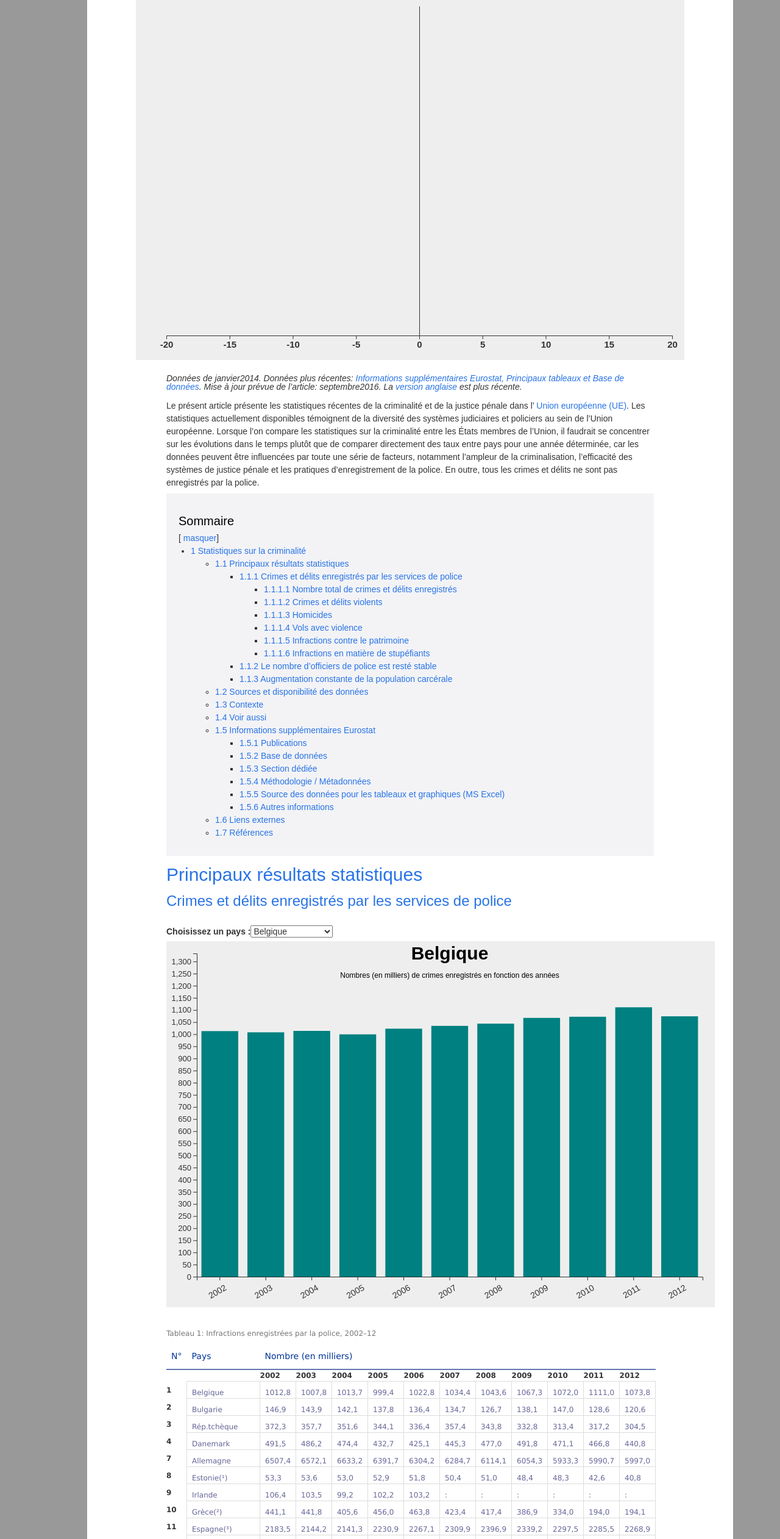
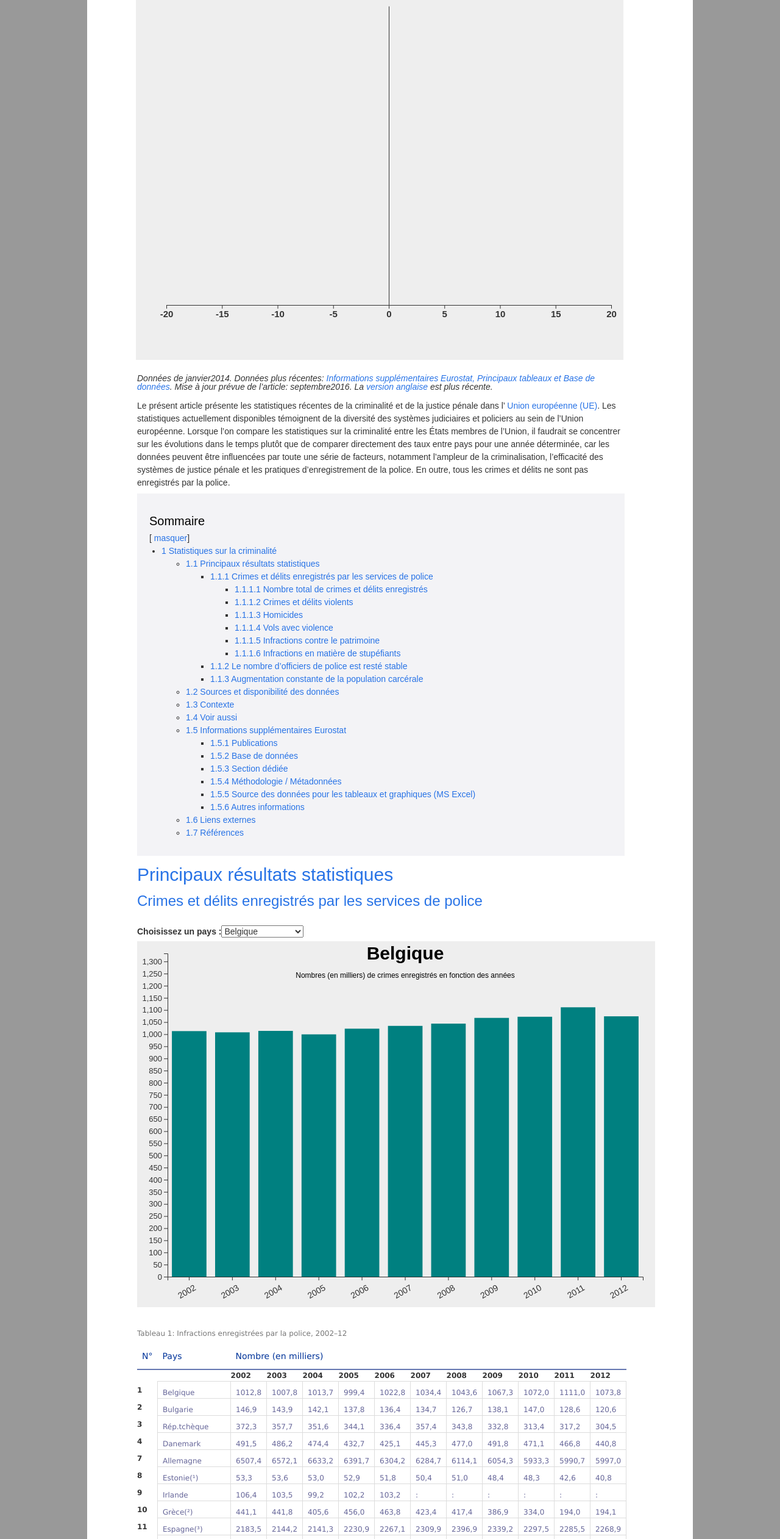
Before and after one commit to terencehecq/js-datavisualisation-challenge, a plain HTML site: page index.html in a window 1280 px wide. Shown: the part 277-2800 px from the top of the page at 61% size. Drawn offline with nearby package versions, Linux system fonts and the light colour scheme; no server answers; a web font is replaced by a local one.

Commit message:
adaptation de la taille des graph

```diff
--- a/assets/becode-app.js
+++ b/assets/becode-app.js
@@ -68,12 +68,12 @@ console.log(dataTwo);
 function createGraph(countryToShow){
 
     let margin = {top: 20, right: 20, bottom: 50, left: 50};
-    let width = 900 - margin.left - margin.right;
+    let width = 850 - margin.left - margin.right;
     let height = 600 - margin.top - margin.bottom;
 
     // Create SVG
     let svg1 = d3.select('#mw-content-text').insert('svg','#table1')
-                                            .attr('width', 900)
+                                            .attr('width', 850)
                                             .attr('height', 600)
                                             .style('background', '#eee')
                                             .attr('id','svg1')
@@ -225,7 +225,7 @@ d3.select('#mw-content-text').insert('label',"#selectCountry")
 function createGraph2(dateToShow){
 
     let margin = {top: 20, right: 20, bottom: 160, left: 50};
-    let width = 900 - margin.left - margin.right;
+    let width = 850 - margin.left - margin.right;
     let height = 650 - margin.top - margin.bottom;
     let countries = [];
     dataTwo.forEach(data => countries.push(data.country));
@@ -233,7 +233,7 @@ function createGraph2(dateToShow){
 
     // Create SVG
     let svg2 = d3.select('#mw-content-text').insert('svg','#table2')
-                                            .attr('width', 900)
+                                            .attr('width', 850)
                                             .attr('height', 600)
                                             .style('background', '#eee')
                                             .attr('id','svg2');
@@ -384,12 +384,12 @@ d3.select('#mw-content-text').insert('label',"#selectYear")
 // ----- Graph 3 ----- //
 
 let margin3 = {top: 20, right: 20, bottom: 90, left: 50};
-let width = 900 - margin3.left - margin3.right;
-let height = 650 - margin3.top - margin3.bottom;
+let width = 800 - margin3.left - margin3.right;
+let height = 600 - margin3.top - margin3.bottom;
 
 // Create SVG
 let svg3 = d3.select('#content').insert('svg','#bodyContent')
-                                        .attr('width', 900)
+                                        .attr('width', 800)
                                         .attr('height', 600)
                                         .style('background', '#eee')
                                         .attr('id','svg3');
@@ -453,7 +453,7 @@ function createRects(dataOnline){
     .attr('x', function(d){return x3(Math.min(0, d[1]))});
 
     rects.transition()
-    .duration(400)
+    .duration(200)
     .ease(d3.easeLinear)
     .attr('fill', function(d){if(d[1]<0){return '#d65'}else{return 'teal'}})
     .attr('width', function(d){return Math.abs(x3(d[1])-x3(0))}) // .bandwith() devides the space into the number of rects
--- a/index.html
+++ b/index.html
@@ -11,7 +11,7 @@
   <link rel="alternate" type="applicatio n/atom+xml" title="Flux Atom de Statistics Explained" href="http://ec.europa.eu/eurostat/statistics-explained/index.php?title=Special:RecentChanges&amp;feed=atom">
 
   <link rel="stylesheet" href="./assets/EMPM_MainPage.css">
-  <link rel="stylesheet" href="./assets/StatexpBPM.css">
+  <!-- <link rel="stylesheet" href="./assets/StatexpBPM.css"> -->
   <link rel="stylesheet" href="./assets/styles.css">
   <link rel="stylesheet" href="./assets/styles(1).css">
   <link rel="stylesheet" href="./assets/ext.cite.css">
```
